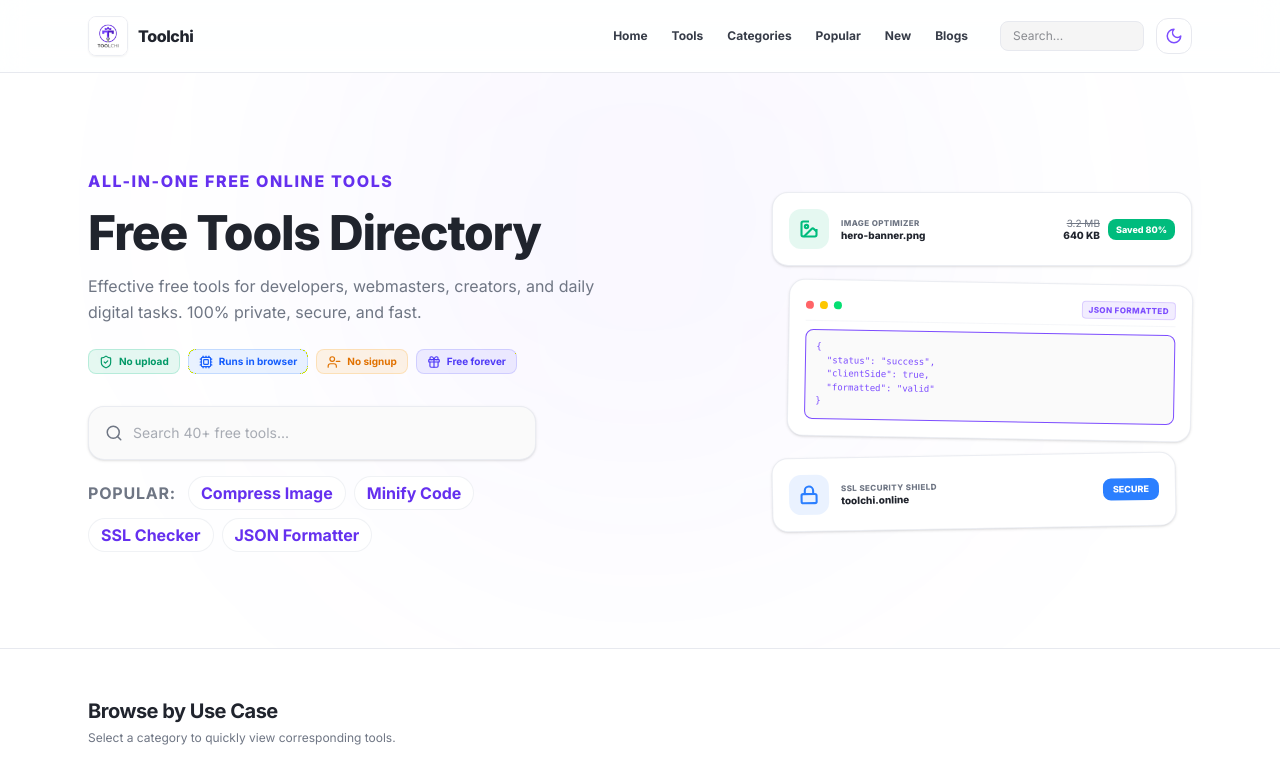
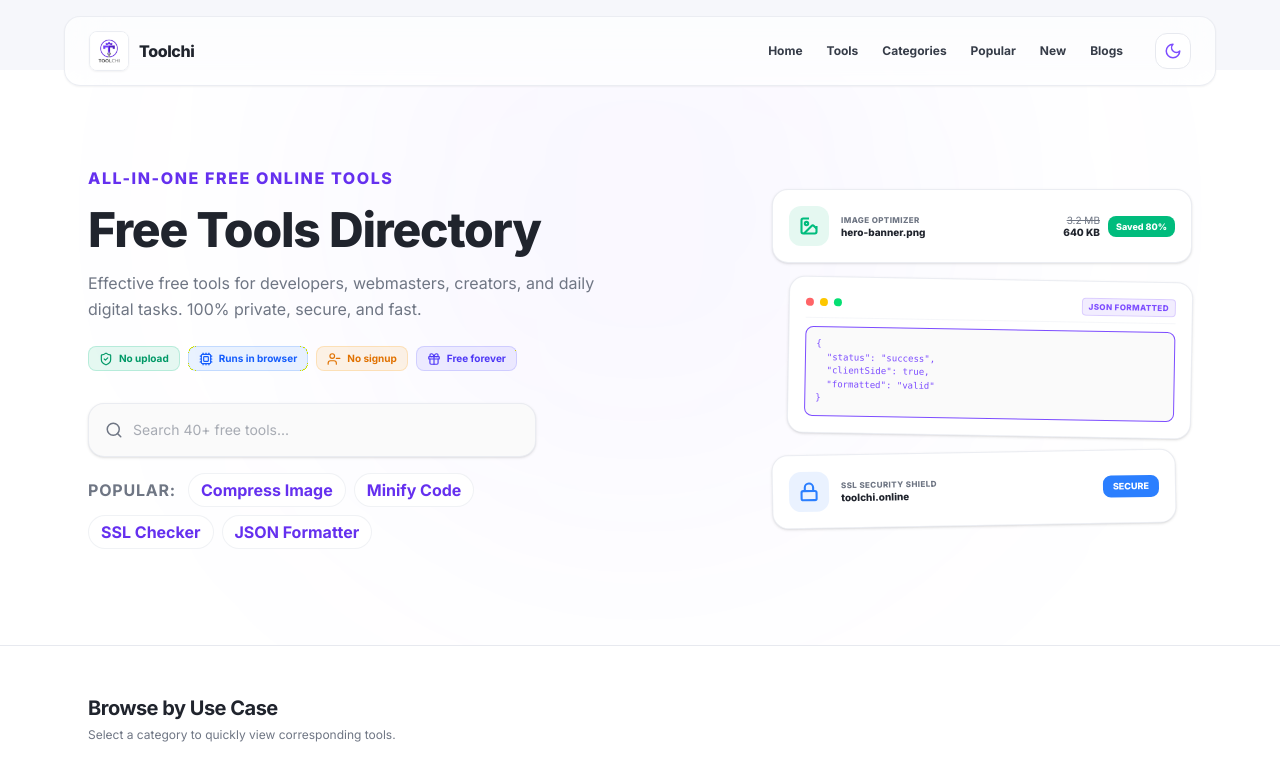
Before and after one commit to arslanhamee314-bot/toolchi-com, a Next.js app: page / in a window 1280 px wide. Shown: the top 768 px of the page. Built offline with nearby package versions, Linux system fonts and the light colour scheme.

Commit message:
Convert header layout to floating glass capsule bar and remove duplicate search input

```diff
--- a/src/components/Header.tsx
+++ b/src/components/Header.tsx
@@ -29,8 +29,8 @@
   };
 
   return (
-    <header className="sticky top-0 z-40 border-b border-border bg-white/90 dark:bg-card/90 backdrop-blur-md print:hidden">
-      <div className="mx-auto max-w-6xl flex items-center justify-between px-6 py-4">
+    <header className="sticky top-4 z-40 max-w-6xl mx-auto w-[calc(100%-2rem)] rounded-2xl border border-border/80 bg-white/70 dark:bg-[#151923]/70 backdrop-blur-xl shadow-xs transition-all duration-300 print:hidden">
+      <div className="flex items-center justify-between px-6 py-3.5">
 
         {/* Logo/Brand link */}
         <Link href="/" onClick={closeMenu} className="flex items-center gap-2.5 group select-none shrink-0">
@@ -54,17 +54,7 @@
             <Link href="/blog" className="hover:text-[#7d4dff] transition-colors">Blogs</Link>
           </nav>
 
-          <div className="flex items-center gap-3 shrink-0">
-            <input
-              type="text"
-              placeholder="Search..."
-              value={searchVal}
-              onChange={(e) => setSearchVal(e.target.value)}
-              onKeyDown={(e) => e.key === "Enter" && handleSearchSubmit(searchVal)}
-              className="hidden lg:block w-36 px-3 py-1.5 text-xs bg-neutral-100 dark:bg-neutral-800 border border-border rounded-lg outline-none focus:border-primary/50 text-foreground"
-            />
-            <ThemeToggle />
-          </div>
+          <ThemeToggle />
         </div>
 
         {/* Mobile Controls Row (Hamburger + ThemeToggle) */}
```
